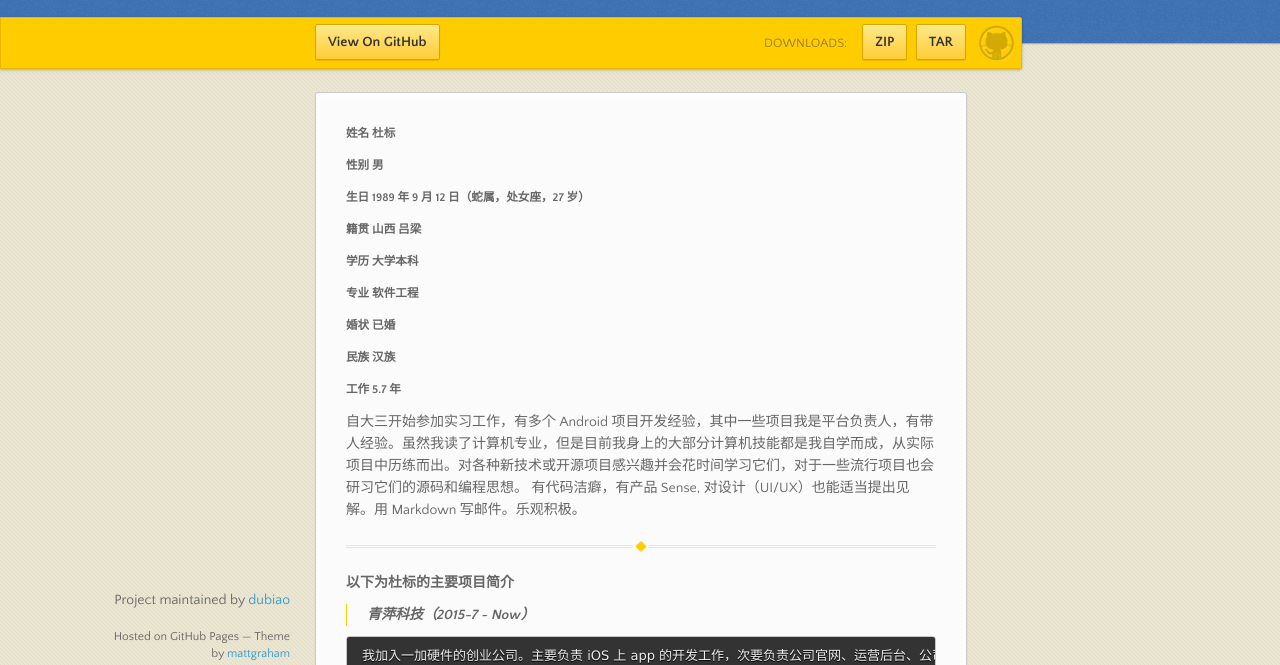
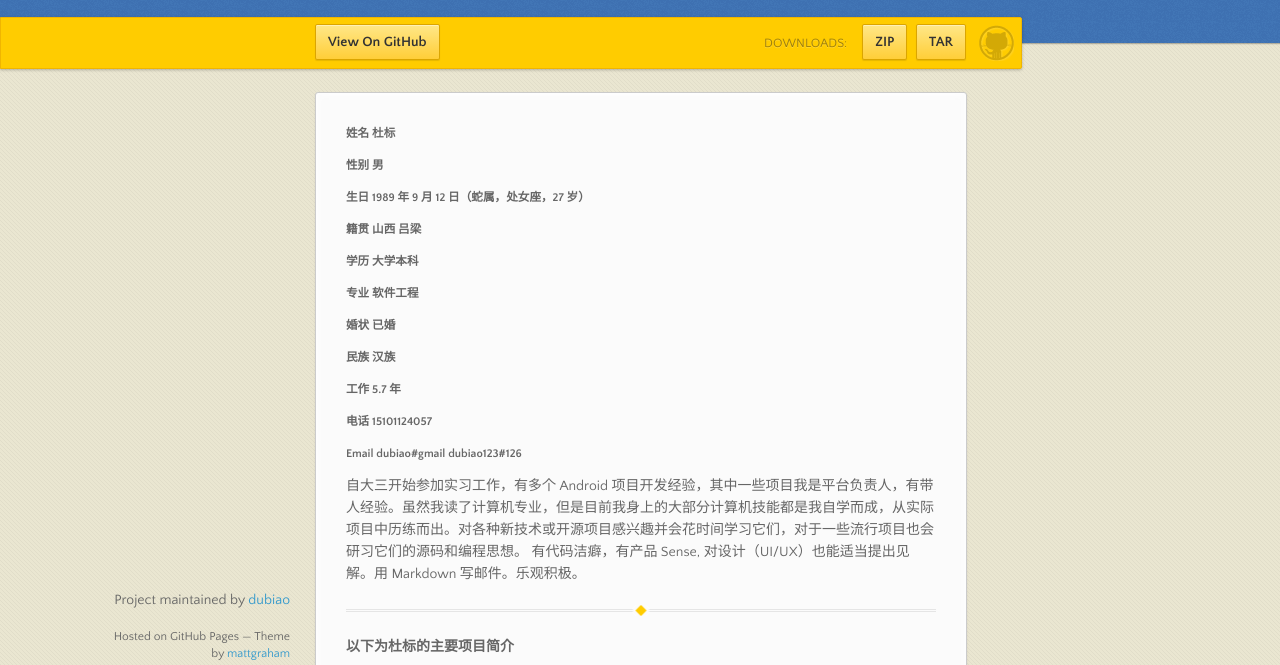
Before and after one commit to dubiao/Summary, a plain HTML site: page index.html in a window 1280 px wide. Shown: the part 98-763 px from the top of the page. Drawn offline with nearby package versions, Linux system fonts and the light colour scheme.

Commit message:
Create gh-pages branch via GitHub

```diff
--- a/index.html
+++ b/index.html
@@ -65,6 +65,12 @@
 
 <h5>
 <a id="工作-57-年" class="anchor" href="#%E5%B7%A5%E4%BD%9C-57-%E5%B9%B4" aria-hidden="true"><span aria-hidden="true" class="octicon octicon-link"></span></a>工作 5.7 年</h5>
+
+<h5>
+<a id="电话-15101124057" class="anchor" href="#%E7%94%B5%E8%AF%9D-15101124057" aria-hidden="true"><span aria-hidden="true" class="octicon octicon-link"></span></a>电话 15101124057</h5>
+
+<h5>
+<a id="email-dubiaogmail--dubiao123126" class="anchor" href="#email-dubiaogmail--dubiao123126" aria-hidden="true"><span aria-hidden="true" class="octicon octicon-link"></span></a>Email dubiao#gmail  dubiao123#126</h5>
 
 <p>自大三开始参加实习工作，有多个 Android 项目开发经验，其中一些项目我是平台负责人，有带人经验。虽然我读了计算机专业，但是目前我身上的大部分计算机技能都是我自学而成，从实际项目中历练而出。对各种新技术或开源项目感兴趣并会花时间学习它们，对于一些流行项目也会研习它们的源码和编程思想。
 有代码洁癖，有产品 Sense, 对设计（UI/UX）也能适当提出见解。用 Markdown 写邮件。乐观积极。</p>
```
Also changed, not shown: params.json (+1 -1 lines).
